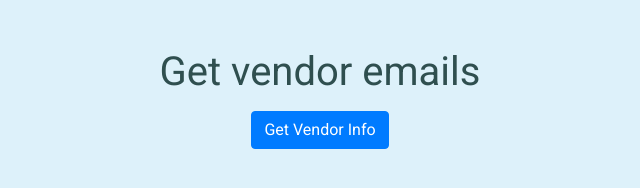
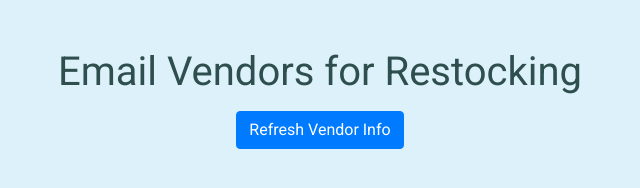
Before and after one commit to malvarius/vendor-orders, a plain HTML site: page index.html in a window 1280 px wide. Shown: the whole page, without its empty margins (320-960 px from the left). Drawn offline with nearby package versions, Linux system fonts and the light colour scheme; no server answers.

Commit message:
added refresh and does request on load

```diff
--- a/index.html
+++ b/index.html
@@ -10,9 +10,9 @@
 </head>
 <body>
     <div class="container-fluid tableHere"><br><br>
-        <h1 class="text-center">Get vendor emails</h1>
+        <h1 class="text-center">Email Vendors for Restocking</h1>
 
-    <button class="btn btn-primary vendor d-block mx-auto"> Get Vendor Info </button> <br><br>
+    <button class="btn btn-primary vendor d-block mx-auto"> Refresh Vendor Info </button> <br><br>
     <div class="emails row"></div>
     </div>
 
--- a/scrape.js
+++ b/scrape.js
@@ -1,4 +1,6 @@
-var audio = new Audio('click.wav');
+$(document).ready(function(){
+    var audio = new Audio('click.wav');
+doRest();
    $(".vendor").on('click',function(){
         console.log("clicked")
         doRest()
@@ -71,3 +73,4 @@ $(document).on('click',`.grabText`,function(){
        navigator.clipboard.writeText(value)
 
      })
+})
```
